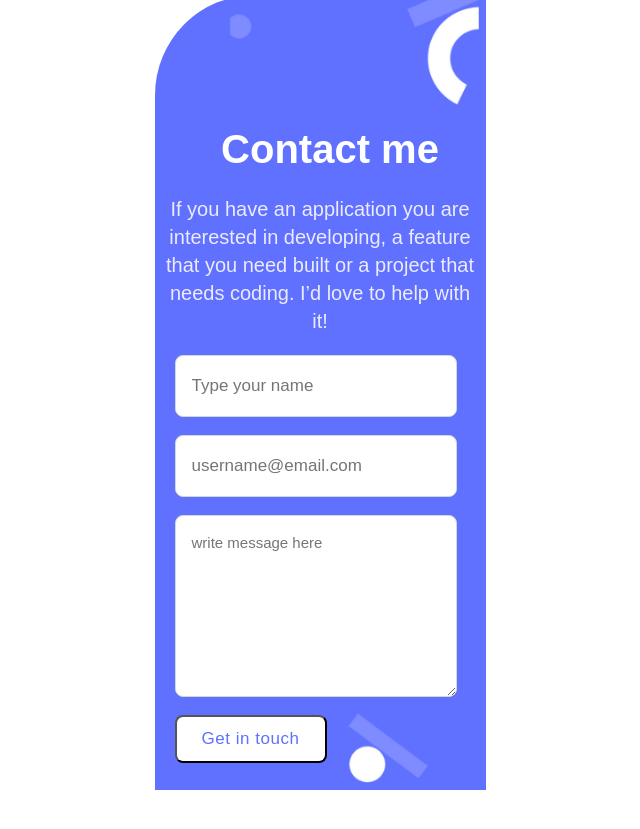
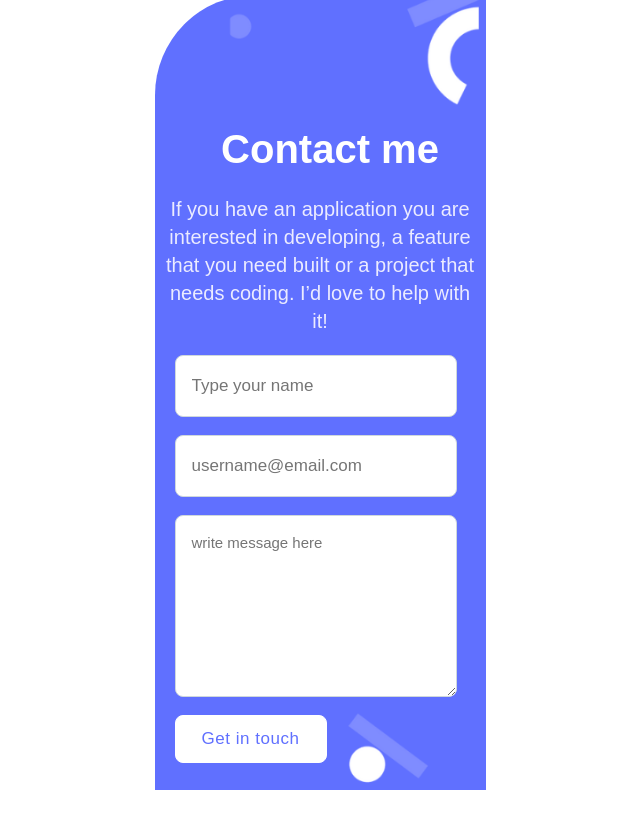
Before and after one commit to Danny-imo/portfolio, a website: page index.html in a window 1280 px wide. Shown: the part 4393-5222 px from the top of the page, without its empty margins (320-960 px from the left). Drawn offline with Linux system fonts and the light colour scheme.

Commit message:
Add border

```diff
--- a/style.css
+++ b/style.css
@@ -406,6 +406,7 @@
   letter-spacing: 0.03em;
   color: #6070ff;
   font-size: 17px;
+  border: #FFF 1px solid;
 }
 
 .btn-1:hover {
```
